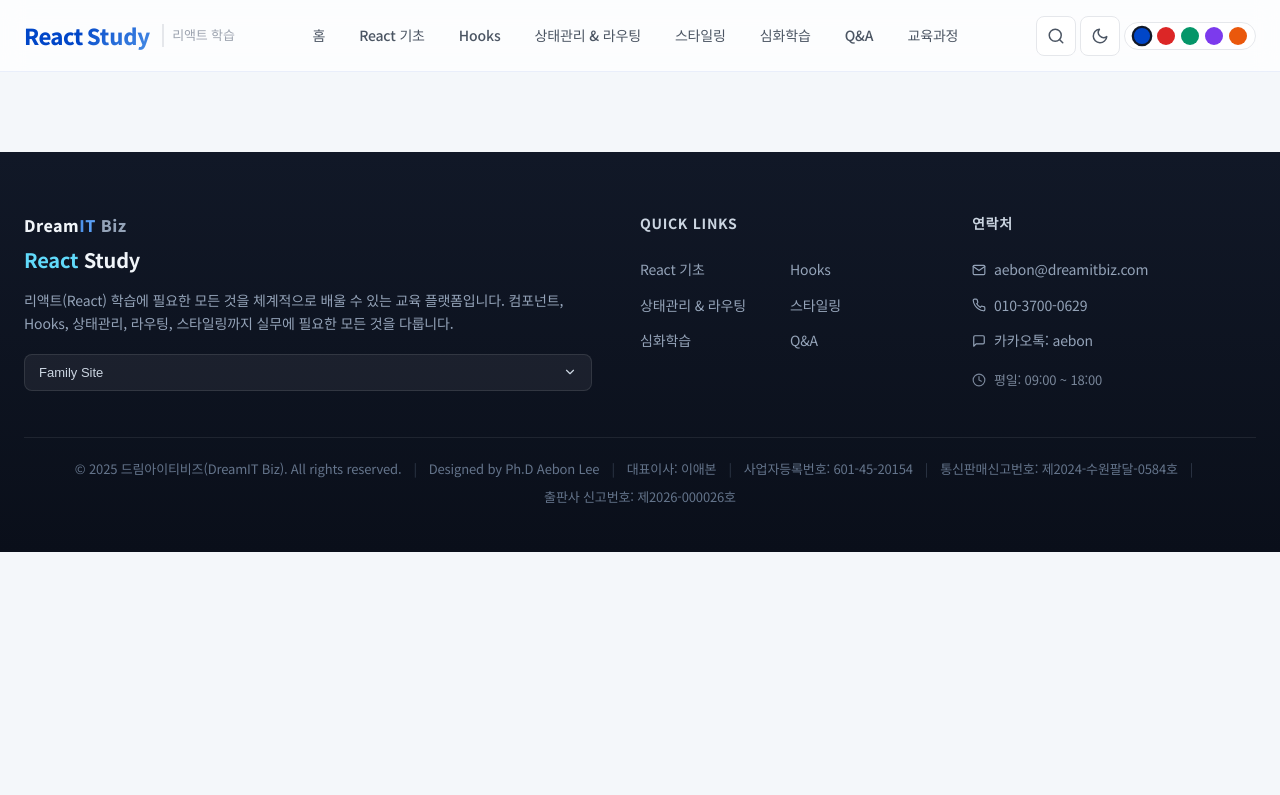
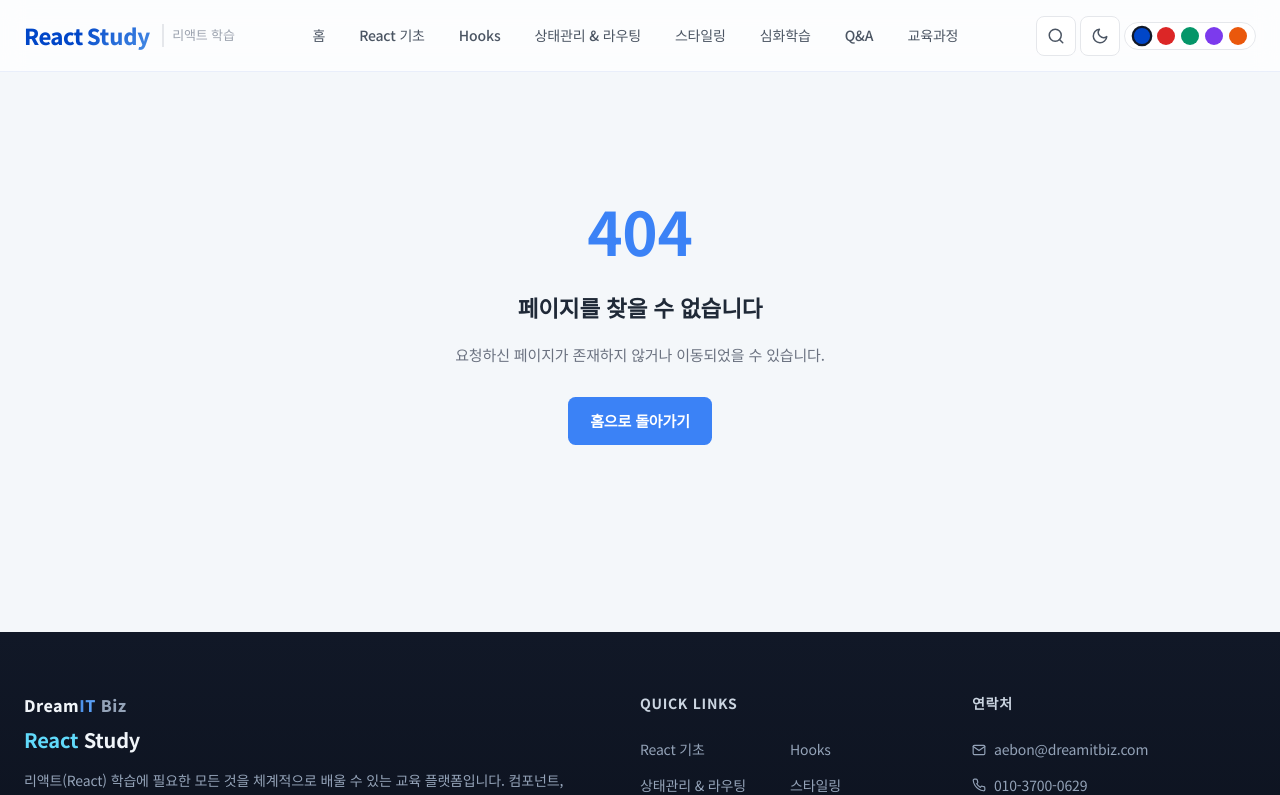
Before and after one commit to aebonlee/reactstudy, a React (Vite) app: page /#/admin/dashboard in a window 1280 px wide. Shown: the top 795 px of the page. Built offline with nearby package versions, Linux system fonts and the light colour scheme.

Commit message:
feat: add 404 NotFound page for unknown routes
Add catch-all route with NotFound component so users see a friendly
404 page instead of a blank screen when navigating to non-existent paths.

Co-Authored-By: Claude Opus 4.6 <noreply@anthropic.com>

```diff
--- a/src/App.jsx
+++ b/src/App.jsx
@@ -12,6 +12,7 @@ import StylingGuide from './pages/StylingGuide'
 import AdvancedTopics from './pages/AdvancedTopics'
 import QnA from './pages/QnA'
 import Education from './pages/Education'
+import NotFound from './pages/NotFound'
 
 function ScrollToTop() {
   const { pathname } = useLocation()
@@ -37,6 +38,7 @@ function App() {
         <Route path="/advanced" element={<AdvancedTopics />} />
         <Route path="/qna" element={<QnA />} />
         <Route path="/education" element={<Education />} />
+        <Route path="*" element={<NotFound />} />
       </Routes>
       <Footer />
     </>
--- /dev/null
+++ b/src/pages/NotFound.jsx
@@ -0,0 +1,31 @@
+import { Link } from 'react-router-dom';
+
+function NotFound() {
+  return (
+    <main style={{ minHeight: '60vh', display: 'flex', alignItems: 'center', justifyContent: 'center' }}>
+      <div style={{ textAlign: 'center', padding: '2rem' }}>
+        <h1 style={{ fontSize: '4rem', marginBottom: '0.5rem', color: '#3b82f6' }}>404</h1>
+        <h2 style={{ fontSize: '1.5rem', marginBottom: '1rem', color: '#1f2937' }}>페이지를 찾을 수 없습니다</h2>
+        <p style={{ color: '#6b7280', marginBottom: '2rem' }}>
+          요청하신 페이지가 존재하지 않거나 이동되었을 수 있습니다.
+        </p>
+        <Link
+          to="/"
+          style={{
+            display: 'inline-block',
+            padding: '0.75rem 1.5rem',
+            backgroundColor: '#3b82f6',
+            color: '#fff',
+            borderRadius: '0.5rem',
+            textDecoration: 'none',
+            fontWeight: 600,
+          }}
+        >
+          홈으로 돌아가기
+        </Link>
+      </div>
+    </main>
+  );
+}
+
+export default NotFound;
```
